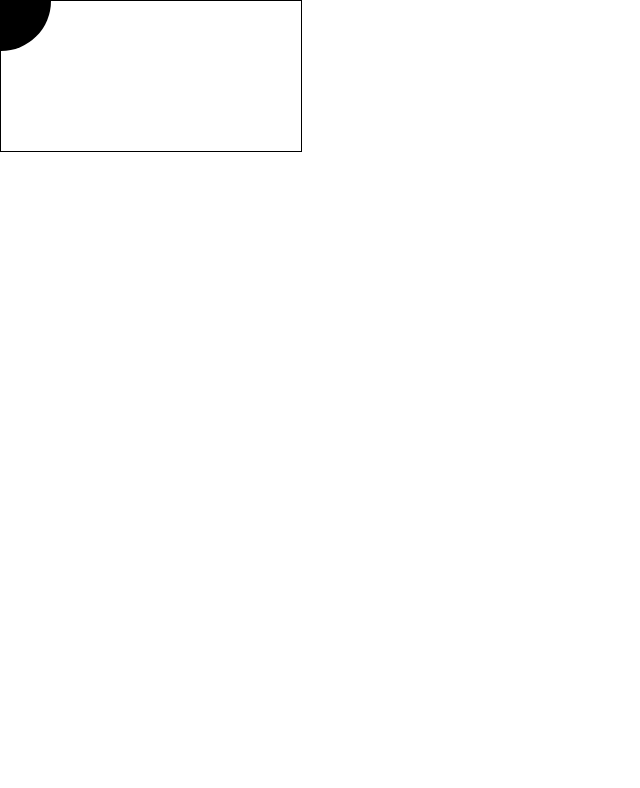
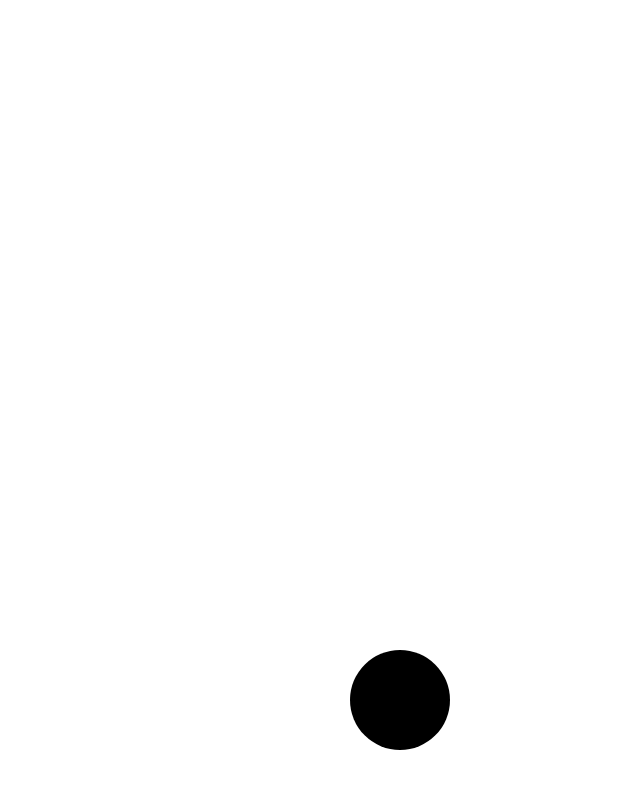
Before and after one commit to eli-blitz/aliens-go-home, a React (Create React App) app: page / in a window 1280 px wide. Shown: the top 788 px of the page, without its empty margins (0-640 px from the left). Built offline with nearby package versions, Linux system fonts and the light colour scheme.

Commit message:
fit canvas to screen

```diff
--- a/src/Components/Canvas.jsx
+++ b/src/Components/Canvas.jsx
@@ -1,15 +1,18 @@
 import React from 'react';
 
 const Canvas = () => {
-  const style = {
-    border : '1px solid black',
-  };
+  const viewBox = [
+    window.innerHeight / -2,
+    100 - window.innerHeight,
+    window.innerWidth,
+    window.innerHeight,
+  ];
 
   return (
     <svg
       id="aliens-go-home-canvas"
       preserveAspectRatio="xMaxYMax none"
-      style={style}
+      viewBox={viewBox}
     >
       <circle cx={0} cy={0} r={50} />
     </svg>
--- a/src/index.css
+++ b/src/index.css
@@ -3,3 +3,8 @@ body {
   padding: 0;
   font-family: sans-serif;
 }
+
+html, body {
+  overflow: hidden;
+  height: 100%;
+}
```
